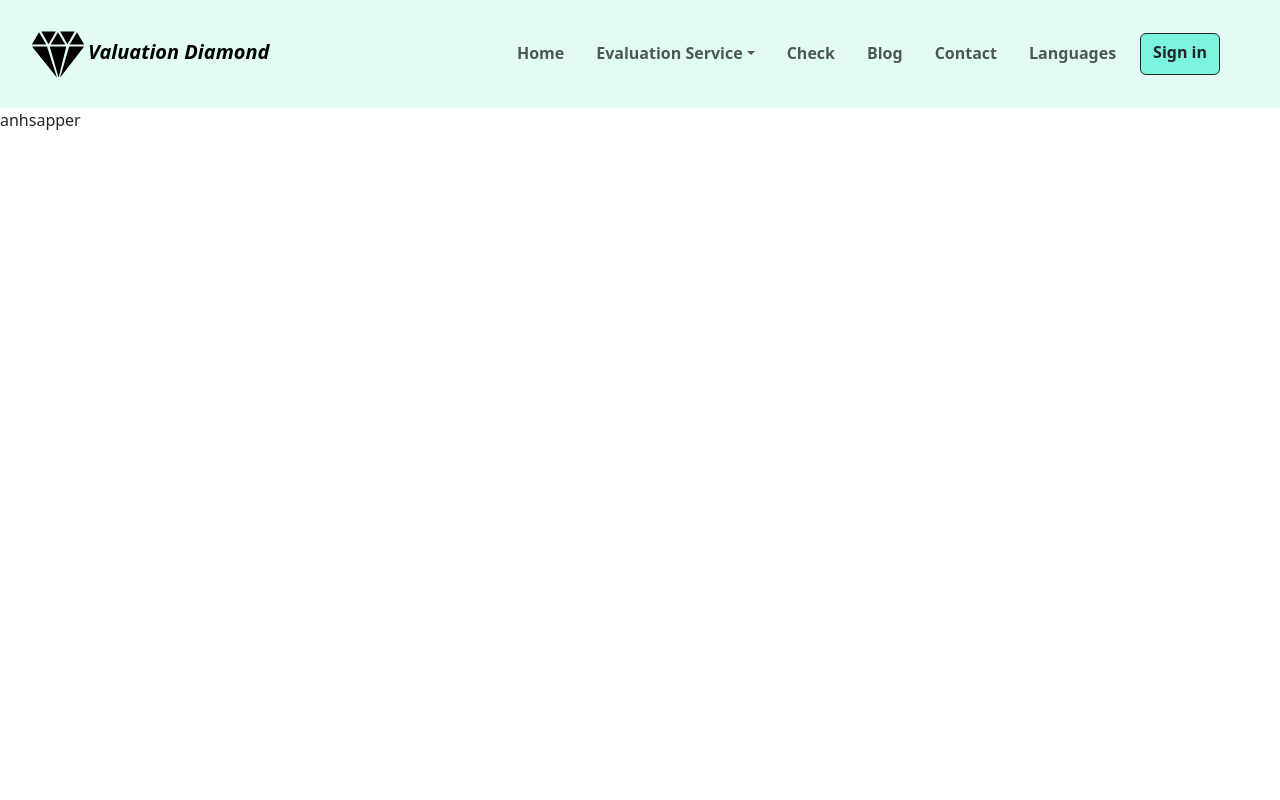
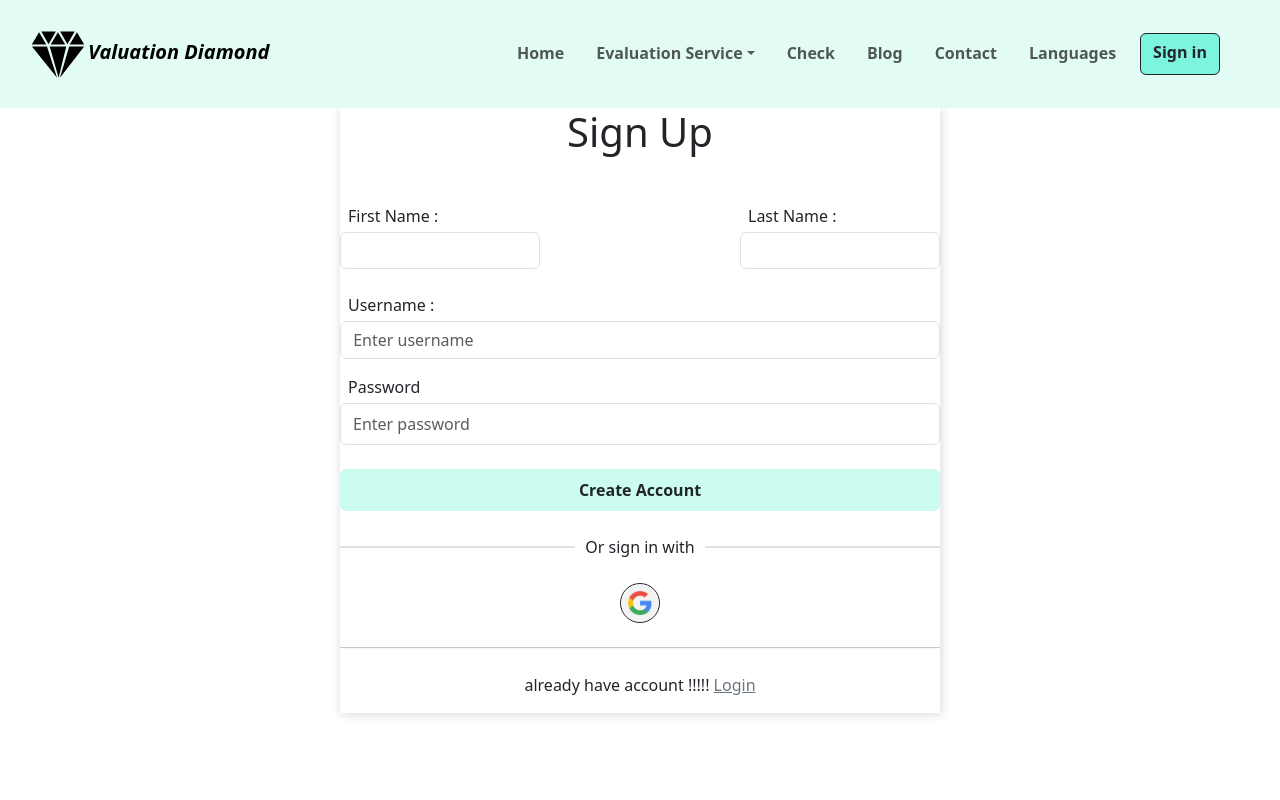
Before and after one commit to naminh24032003/Project_Group3, a React (Vite) app: page /signup in a window 1280 px wide. Shown: the top 800 px of the page. Built offline with nearby package versions, Linux system fonts and the light colour scheme.

Commit message:
signup done

```diff
--- a/src/component/page/Signup.jsx
+++ b/src/component/page/Signup.jsx
@@ -1,7 +1,150 @@
-import React from 'react'
-function Signup(){
-   return <form>
-    anhsapper
-   </form>
-}
-export default Signup;
+  import React, { useState } from 'react'
+  import { NavLink } from "react-router-dom";
+  function Signup(){
+    const [formState,setForm] =useState({
+      firstname:'',
+      lastname:'',
+      username:'',
+      password:'',
+    });
+    const handleOnChange = (event) => {
+      setForm({
+        ...formState,
+        [event.target.name]:event.target.value,
+      });
+
+    }
+    const handleOnSubmit = async (event) =>{
+      event.preventDefault();
+      try {
+        const response = await fetch('', {
+          method: 'POST',
+          headers: {
+            'Content-Type': 'application/json',
+          },
+          body: JSON.stringify(formState),
+        });
+
+        if (response.ok) {
+          // Handle successful response (e.g., show success message)
+        } else {
+          // Handle error response (e.g., show error message)
+        }
+      } catch (error) {
+        // Handle network errors (e.g., show error message)
+      }
+    };
+
+    return (
+      <div className="form-container d-flex justify-content-center align-items-center">
+        <form
+
+                  style={{ width: "600px", boxShadow: "rgb(0 0 0 / 16%) 1px 1px 10px" }}
+                  onSubmit={handleOnSubmit}
+          >
+            <div className="form-title d-flex justify-content-center mb-3 fw-bold">
+                      <h1>Sign Up</h1>
+            </div>
+            <div className="form-row d-flex justify-content-between">
+            <div className="form-group mt-4">
+              <label htmlFor="firstname" className='px-2' style={{ display: "block" }}>First Name : </label>
+              <input
+                id="firstname"
+                type="text"
+
+                name="firstname"
+                value={formState.firstname}
+                className="form-control mt-1 px-2"
+                style={{ width: "200px", height: "37px" }}
+                onChange={handleOnChange}
+              required
+
+              />
+              </div>
+              <div className="form-group mt-4">
+              <label htmlFor="lastname" className='px-2' style={{ display: "block" }}>Last Name : </label>
+              <input
+                id="lastname"
+                type="text"
+
+                name="lastname"
+                value={formState.lastname}
+                className="form-control mt-1 px-2"
+                style={{ width: "200px", height: "37px" }}
+                onChange={handleOnChange}
+              required
+
+              />
+
+
+
+
+            </div>
+            </div>
+            <div className="form-group mt-4">
+                    <label htmlFor="username" className='px-2'> Username :</label>
+                    <input
+                        id="email"
+                        type="text"
+                        placeholder=" Enter username"
+                        name="username"
+                        value={formState.username}
+                        className="form-control mt-1 px-2"
+                        onChange={handleOnChange}
+                        required
+                    />
+                </div>
+                <div className="form-group mt-3 ">
+                    <div className="form-password d-flex justify-content-between">
+                        <label htmlFor="password" className='px-2'>Password</label>
+                    </div>
+                    <input
+                        id="password"
+                        type="password"
+                        placeholder="Enter password"
+                        name="password"
+                        value={formState.password}
+                        className="form-control mt-1 py-2"
+                        onChange={handleOnChange}
+                        required
+                    />
+                </div>
+            <div className="form-button d-grid mt-4 text-center">
+                      <button type="submit" className="btn fw-bold py-2" style={{ backgroundColor: "#CCFBF0" }}>
+                          Create Account
+                      </button>
+                  </div>
+
+                  <div className="d-flex align-items-center mt-4">
+                      <div style={{ flex: 1, backgroundColor: "#DDE1DF", height: "2px" }} />
+                      <p style={{ margin: "0 10px" }}>Or sign in with</p>
+                      <div style={{ flex: 1, backgroundColor: "#DDE1DF", height: "2px" }} />
+                  </div>
+
+                  <div className="form-img text-center mt-4"
+                      onClick={(e) => {
+
+                      }}>
+                      <img
+                          src="/src/assets/Google.png"
+                          alt="google"
+                          className="img rounded-circle border border-dark"
+                          height="40"
+                          width="40"
+                      />
+                  </div>
+                  <hr
+                      style={{
+                          background: "#DDE1DF",
+                          height: "2px",
+                          marginTop: "1.5em"
+                      }}
+                  />
+                  <p className="text-center mt-4">already have account !!!!! <NavLink to="/login" className ="link-secondary">Login</NavLink></p>
+
+
+        </form>
+      </div>
+    );
+  }
+  export default Signup;
```
